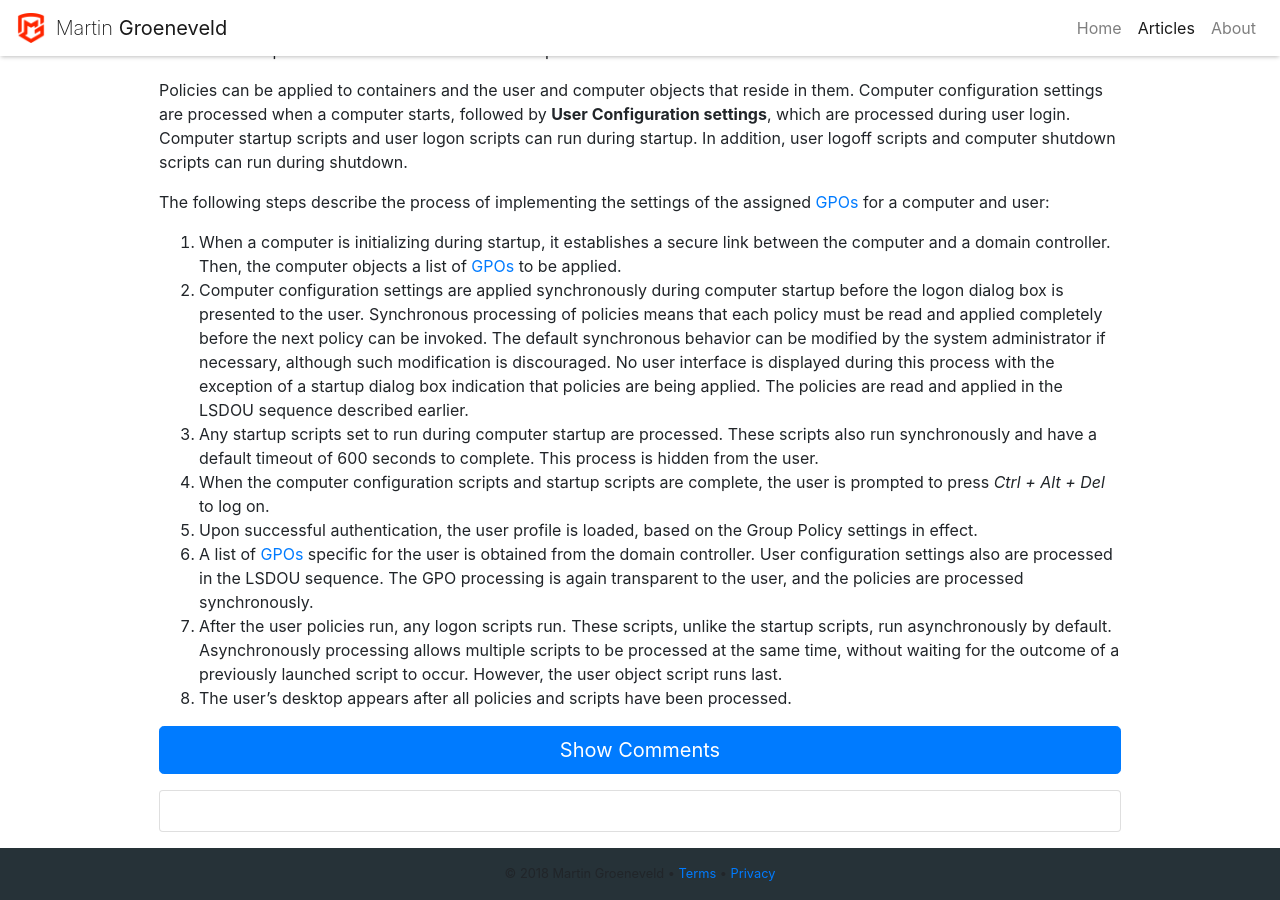
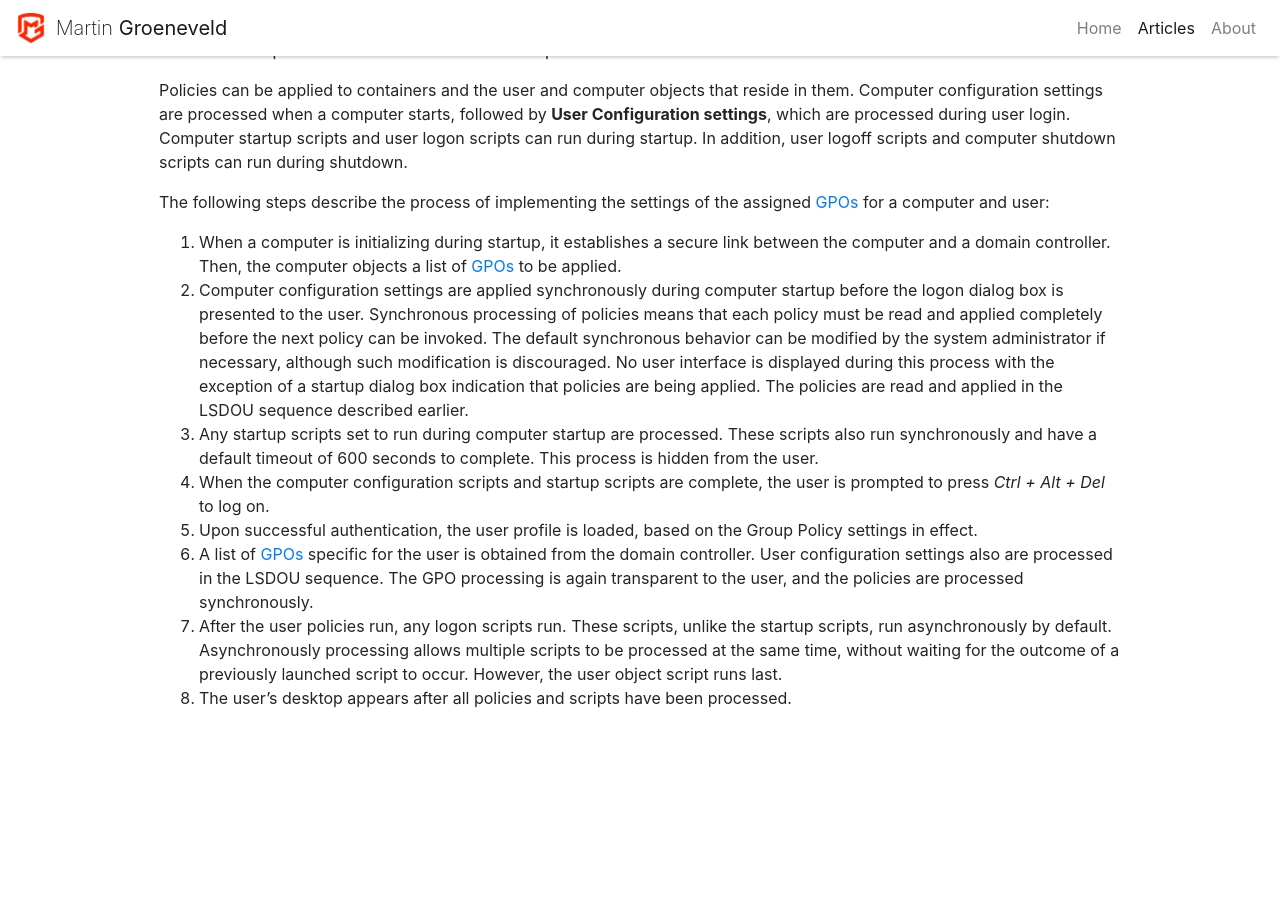
Before and after one commit to groveld/groveld.github.io, a Jekyll site: the page built from src/_posts/2018-10-09-group-policy-processing.md, in a window 1280 px wide and 900 px high, scrolled down 960 px. Built offline with Jekyll 4.4.1, drawn with Linux system fonts in a browser that asks for light colours; nearby versions of some CDN libraries; comment, search, counter and statistics services are not loaded; after the commit the page ends 1686 px from its top, so only the background shows below that.

```diff
--- a/_config.yml
+++ b/_config.yml
@@ -25,7 +25,6 @@ address               : 'De Kamp 8<br>8627SP Gauw<br>Netherlands'
 
 legal                 : '<a href="/terms">Terms</a> &bull; <a href="/privacy">Privacy</a>'
 google_analytics      : 'UA-47976921-1'
-disqus                : 'groveld'
 
 jekyll_get:
   data: repos
--- a/src/_layouts/default.html
+++ b/src/_layouts/default.html
@@ -35,25 +35,25 @@
   {{ content }}
 
   <!-- Footer -->
-  <footer class="py-3">
-    <div class="container-fluid">
-      <div class="row">
-        <div class="col">
-          <div class="small text-center">
-            &copy; {{ site.time | date: '%Y' }} {{ site.title }}{% if site.legal %} &bull; {{ site.legal }}{% endif
-            %}
-          </div>
-        </div>
-      </div>
-    </div>
-  </footer>
+  <!-- <footer class="py-3"> -->
+    <!-- <div class="container-fluid"> -->
+      <!-- <div class="row"> -->
+        <!-- <div class="col"> -->
+          <!-- <div class="small text-center"> -->
+            <!-- &copy; {{ site.time | date: '%Y' }} {{ site.title }}{% if site.legal %} &bull; {{ site.legal }}{% endif -->
+            <!-- %} -->
+          <!-- </div> -->
+        <!-- </div> -->
+      <!-- </div> -->
+    <!-- </div> -->
+  <!-- </footer> -->
 
   {% include analytics.html %}
 
   <script src="https://code.jquery.com/jquery-3.3.1.min.js" integrity="sha256-FgpCb/KJQlLNfOu91ta32o/NMZxltwRo8QtmkMRdAu8=" crossorigin="anonymous"></script>
   <script src="https://cdnjs.cloudflare.com/ajax/libs/popper.js/1.14.3/umd/popper.min.js" integrity="sha384-ZMP7rVo3mIykV+2+9J3UJ46jBk0WLaUAdn689aCwoqbBJiSnjAK/l8WvCWPIPm49" crossorigin="anonymous"></script>
   <script src="https://stackpath.bootstrapcdn.com/bootstrap/4.1.3/js/bootstrap.min.js" integrity="sha384-ChfqqxuZUCnJSK3+MXmPNIyE6ZbWh2IMqE241rYiqJxyMiZ6OW/JmZQ5stwEULTy" crossorigin="anonymous"></script>
-  <script src="{{ "/vhfix.js" | relative_url }}"></script>
+  <script src="{{ "/vh-fix.js" | relative_url }}"></script>
   <script src="{{ "/scripts.js" | relative_url }}"></script>
 
 </body>
--- a/src/_layouts/post.html
+++ b/src/_layouts/post.html
@@ -10,33 +10,4 @@ layout: default
 
     </div>
   </div>
-
-  {% if site.disqus and page.comments %}
-  <div class="row">
-    <div class="col">
-      <button type="button" class="btn btn-primary btn-lg btn-block mb-3" id="show-comments">Show Comments</button>
-      <div id="comments" class="card card-mobile mb-3">
-        <div class="card-body">
-          <div id="disqus_thread"></div>
-        </div>
-      </div>
-    </div>
-  </div>
-
-  <script>
-    var disqus_config = function () {
-    this.page.url = "{{ post.url | absolute_url }}";
-    this.page.identifier = "{{ post.id | absolute_url }}";
-    };
-
-    (function() {
-    var d = document, s = d.createElement('script');
-    s.src = 'https://groveld.disqus.com/embed.js';
-    s.setAttribute('data-timestamp', +new Date());
-    (d.head || d.body).appendChild(s);
-    })();
-  </script>
-  <noscript>Please enable JavaScript to view the <a href="https://disqus.com/?ref_noscript">comments powered by Disqus.</a></noscript>
-  {% endif %}
-
 </div>
--- a/src/scripts.js
+++ b/src/scripts.js
@@ -2,14 +2,14 @@
 ---
 
 {% if jekyll.environment == 'production' %}
-// // Register Service Worker
-// if ('serviceWorker' in navigator) {
-//   navigator.serviceWorker.register('/sw.js').then(function(registration) {
-//     // ServiceWorker registration successful
-//   }).catch(function(err) {
-//     console.log('ServiceWorker registration failed:', err);
-//   });
-// }
+// Register Service Worker
+if ('serviceWorker' in navigator) {
+  navigator.serviceWorker.register('/sw.js').then(function(registration) {
+    // ServiceWorker registration successful
+  }).catch(function(err) {
+    console.log('ServiceWorker registration failed:', err);
+  });
+}
 {% endif %}
 
 var vhFix = new vhFix([
```
Also changed, not shown: src/_pages/index.md (+0 -13 lines), src/sw.js (+12 -14 lines), src/vh-fix.js (renamed from src/vhfix.js).
